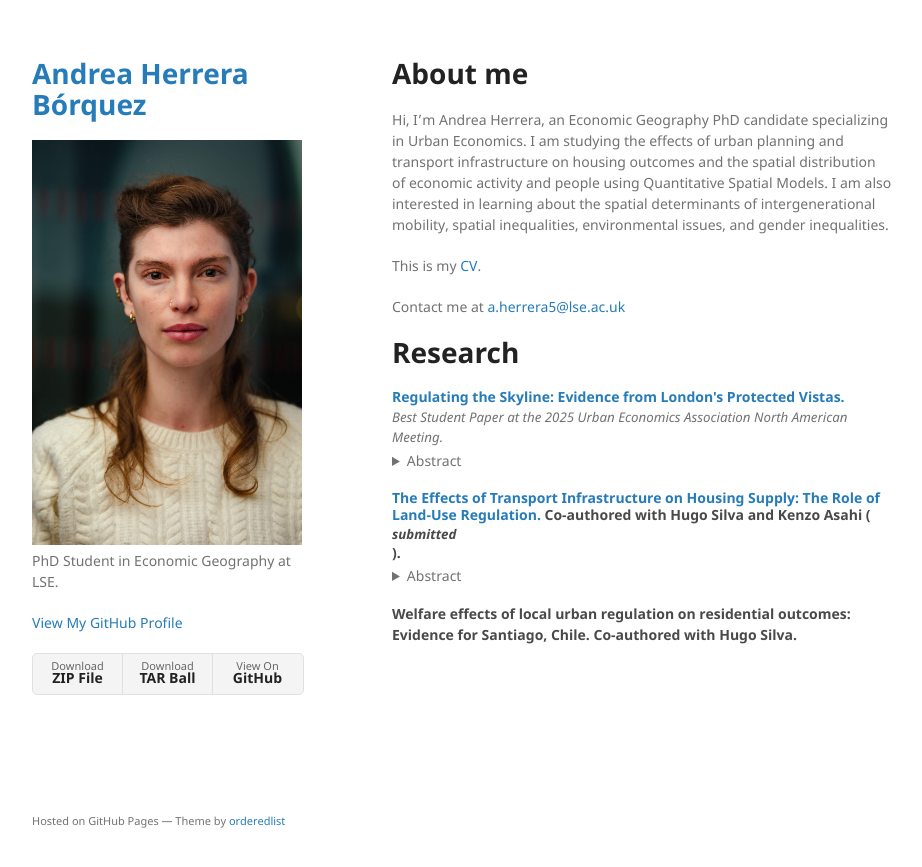
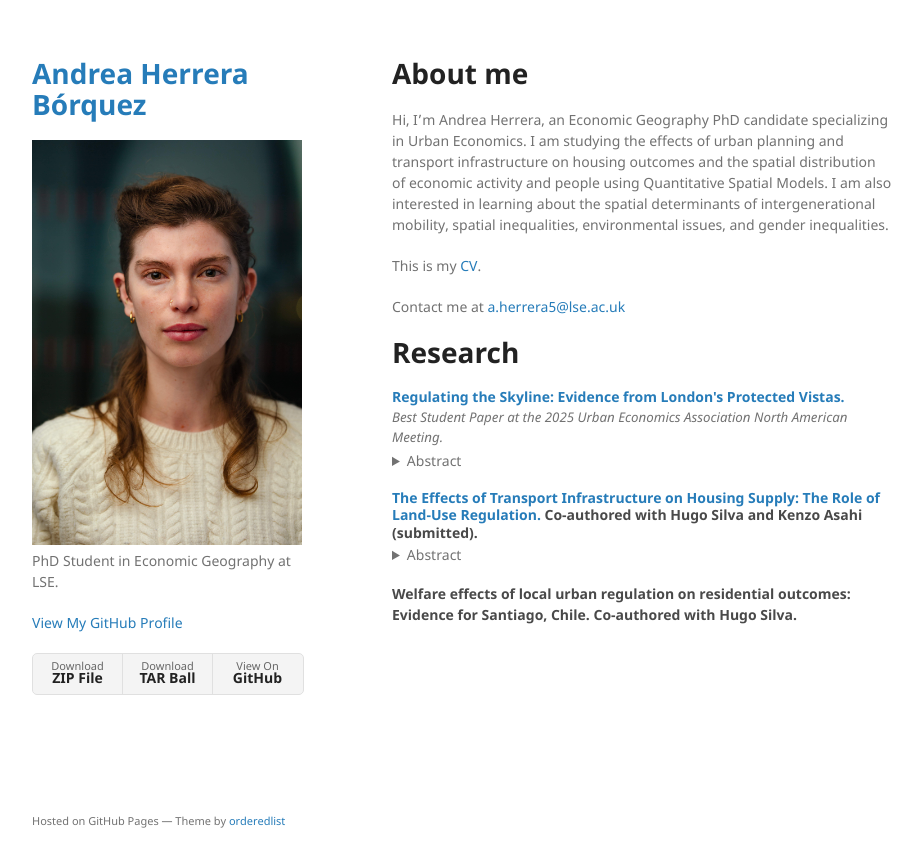
Before and after one commit to aaherrerab/aaherrerab.github.io, a Jekyll site: the page built from index.md, in a window 1280 px wide. Shown: the top 867 px of the page, without its empty margins (178-1100 px from the left). Built offline with Jekyll 4.4.1, drawn with Linux system fonts in a browser that asks for light colours; our own code applies the rules of GitHub Pages for plain Markdown files.

Commit message:
Update index.md

```diff
--- a/index.md
+++ b/index.md
@@ -22,7 +22,7 @@
 </details>
 
 <h4 style="margin:0 0 .2rem 0; line-height:1.25;">
-  <a href="/assets/pdf/TREA.pdf" class="custom-link">The Effects of Transport Infrastructure on Housing Supply: The Role of Land-Use Regulation. </a> Co-authored with Hugo Silva and Kenzo Asahi (<p style="margin:.12rem 0; font-size:.95em;"><em>submitted</em></p>).
+  <a href="/assets/pdf/TREA.pdf" class="custom-link">The Effects of Transport Infrastructure on Housing Supply: The Role of Land-Use Regulation. </a> Co-authored with Hugo Silva and Kenzo Asahi (submitted).
 </h4>
 <details class="abstract" style="margin:.1rem 0 1.1rem 0;">
   <summary style="margin:0;">Abstract</summary>
```
